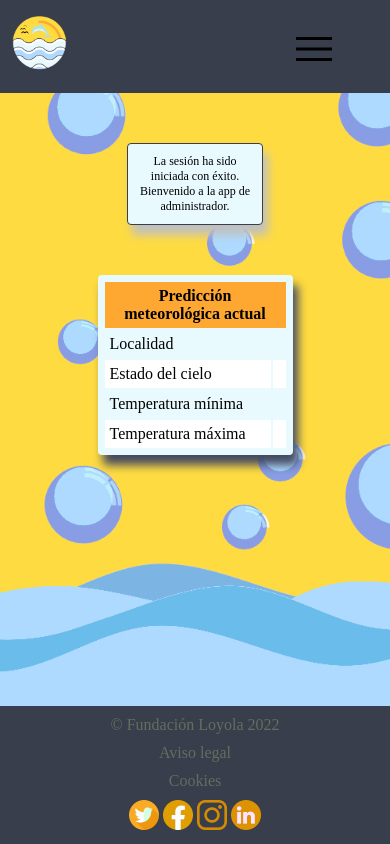
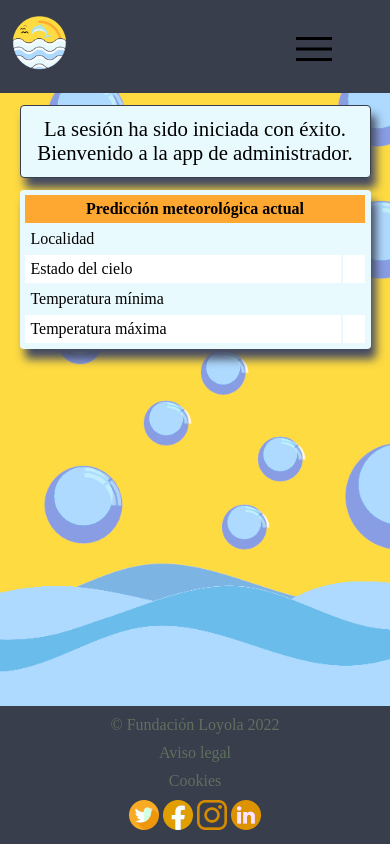
Before and after one commit to MiguelHidalgoCastro/2223_2DAW_LIMPIANDO_LA_PLAYA, a PHP site: page /php/vistas/inicio_admin.php in a window 390 px wide. Run offline with PHP 8.4, Linux system fonts and the light colour scheme; the visitor is signed in with stand-in values (Sample User, id 1); some web fonts are replaced.

Commit message:
Retoques parte diseño, adaptabilidad y mediaquerys iniciosesión e inicio administrador

```diff
--- a/src/css/style.css
+++ b/src/css/style.css
@@ -241,26 +241,30 @@
     position:relative;
 }
 
-/*** Estilo del formulario del login ***/
+/*** Estilo del formulario del login (inicio de sesión) ***/
 
 main form div#formularioLogin {
     width: 29.2825%;/*400px*/
-	height:240px;
-    padding: 4.56vh 2.1961%;
+    padding: 3.5vh 2.1961%;
     margin: 7.6136vh auto;
     border-radius: 4px;
     background-color: #E9FAFF;
     box-shadow: 5px 10px 10px #444A61;
     border: 1px solid #383e4c;
+	text-align:center;
 }
 
 main form#login h2 {
     text-align: center;
 }
 
+form#login label{
+	float:left;
+}
+
 div#formularioLogin input[type="text"],
 div#formularioLogin input[type="password"] {
-    width: 88.2352%; /*300px*/
+    width: 100%; /*300px*/
     height: 4.56vh;
     margin: 0 0 2.9411%;
     padding: 0 0 0 2.9411%;
@@ -274,11 +278,12 @@
 }
 
 div#formularioLogin button {
-    width: 100px;
+    width: 100px; /*No se quiere que el botón sea tenga siempre el mismo tamaño, no adaptativo*/
     padding: 8px;
+	margin-top: 2vh;
     background: #66727e;
     border-radius: 5px;
-    border-style: none;
+    border: 1px solid silver;
     cursor: pointer;
     text-transform: uppercase;
     color: white;
@@ -341,19 +346,19 @@
 /*** Estilo de la vista de inicio de administrador ***/
 main p#bienvenida {
     width: 35%;
-    padding: 50px;
-    margin: 50px auto;
+    padding: 2%;
+    margin: 3% auto;
     border-radius: 4px;
     background-color: #E9FAFF;
     box-shadow: 5px 10px 10px #444A61;
     border: 1px solid #383e4c;
     text-align: center;
-    font-size: 20px;
+    font-size: 1.3em;
 }
 main div#divTablaTiempo{
     width: 35%;
-    padding: 5px;
-    margin: 50px auto;
+    padding: 1%;
+    margin: 3% auto;
     background-color: #E9FAFF;
     border-radius: 4px;
     box-shadow: 5px 10px 10px #444A61;
@@ -638,20 +643,21 @@
 	resize:none;
 }
 
-/*--------FALTA FLEXBOX Y MQ DEL MOKUP DE AÑADIR UN ENEMIGO------*/
+/*-------- FALTA FLEXBOX Y MQ DEL MOKUP DE AÑADIR UN ENEMIGO ------*/
 
-/*-------------Media Query Moviles-------------*/
+/*------------- Media Query -------------*/
 
-@media (max-width:960px) {
-    body {
+/* 992px es el breakpoint usado normalmente para tablets (2022)*/
+@media (max-width:992px) {
+
+	/*Se debe a que la altura del footer crece y se precisa de un margen*/
+	body {
         padding-bottom: 120px;
     }
 
     nav label#btnMenu {
         display: block;
-
     }
-
 
     /*-------------Ajustes de la navbar-------------*/
 
@@ -707,32 +713,17 @@
         left: 0;
     }
 
-	/*------------- Ajustes del div inicio sesión -------------*/
+	/*------------- Ajustes del div inicio sesión tablets-------------*/
 	main form div#formularioLogin {
-    width: 50%;/*400px*/
-	height:220px;
-    padding: 4.56vh 2.1961%;
-    margin: 7.6136vh auto;
-    border-radius: 4px;
-    background-color: #E9FAFF;
-    box-shadow: 5px 10px 10px #444A61;
-    border: 1px solid #383e4c;
+		width: 70%;
 	}
 
-    /*------------- Ajustes del div aviso inicio -------------*/
+    /*------------- Ajustes del div aviso inicio tablets-------------*/
     main p#bienvenida {
-        width: 35%;
-        padding: 10px;
-        margin: 50px auto;
-        border-radius: 4px;
-        background-color: #E9FAFF;
-        box-shadow: 5px 10px 10px silver;
-        border: 1px solid #383e4c;
-        text-align: center;
-        font-size: 12px;
+        width: 70%;
     }
 	main div#divTablaTiempo{
-        width: 50%;
+        width: 70%;
     }
     /*------------- Ajustes del footer -------------*/
     footer div#rrss {
@@ -757,15 +748,13 @@
 		margin:0;
 		height:75vh;
 		min-width: auto;
-
 	}
 
 	div#divEnemigos table#tableEnemigos{
 		font-size:1em;
 	}
 	div#divEnemigos input[type="submit"]{
-	font-size:0.8em;
-
+		font-size:0.8em;
 	}
 	div#divNuevoEnemigo{
 		font-size:0.9em;
@@ -775,7 +764,25 @@
 		min-width: auto;
 	}
 	div#divNuevoEnemigo input[type="file"]{
-	font-size:1em;
-	width:65%;
+		font-size:1em;
+		width:65%;
 	}
 }
+
+/* 575px es el breakpoint usado normalmente para los móviles (2022)*/
+@media (max-width:575px) {
+
+/*------------- Ajustes del div inicio sesión móviles-------------*/
+	main form div#formularioLogin {
+		width: 90%;
+	}
+
+/*------------- Ajustes del div aviso inicio móviles -------------*/
+    main p#bienvenida {
+		padding:3%;
+        width: 90%;
+    }
+	main div#divTablaTiempo{
+        width: 90%;
+    }
+}
--- a/src/php/vistas/inicio_sesion.php
+++ b/src/php/vistas/inicio_sesion.php
@@ -32,6 +32,7 @@
 		</nav>
 	</header>
 	<main>
+		<!-- Creado por DOM js -->
 	</main>
 	<footer>
 		<div id="copy">
```
